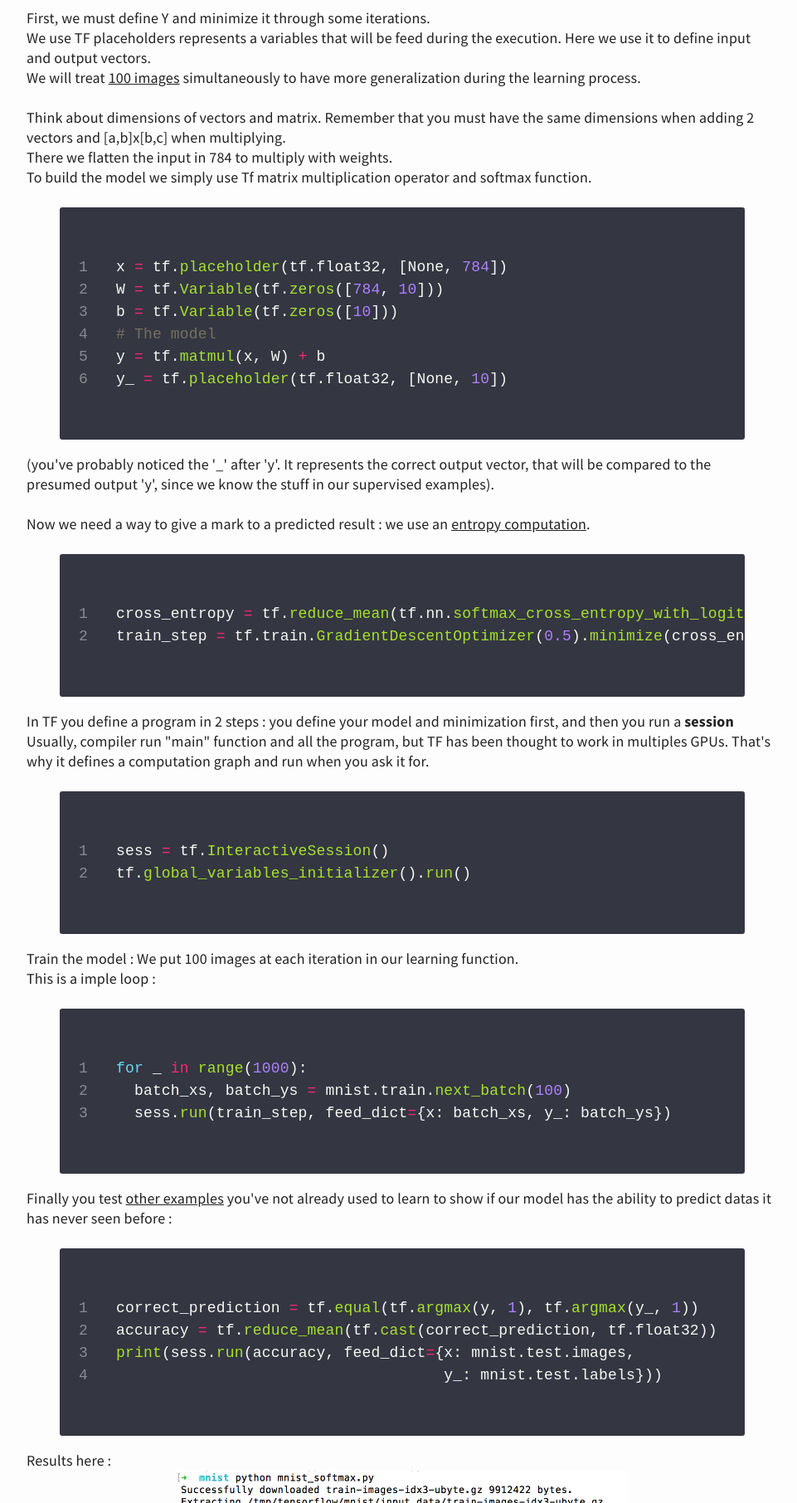
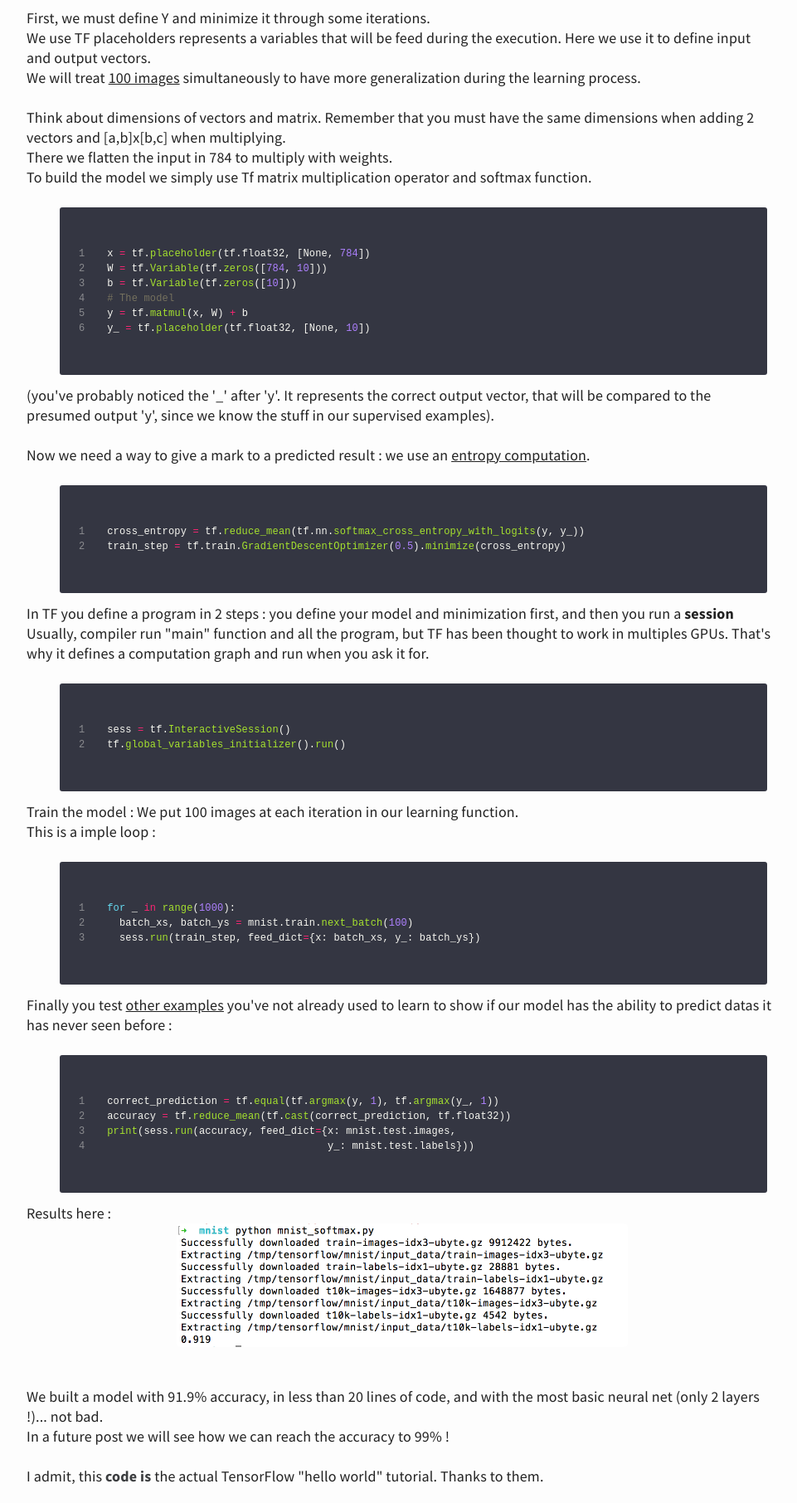
Before and after one commit to exced/exced.github.io.old, a Jekyll site: the page built from _posts/2016-12-10-tf-mnist.md, in a window 1280 px wide, cut to the strip 1893-3705 px from the top of the page. Shown: the whole strip at 83% size, without its empty margins (155-1116 px from the left). Built offline with Jekyll 4.4.1, drawn with Linux system fonts in a browser that asks for light colours; nearby versions of some CDN libraries.

Commit message:
fontsize

```diff
--- a/_sass/syntax.scss
+++ b/_sass/syntax.scss
@@ -8,6 +8,14 @@
   padding: 20px;
   background: #343642;
   color: #C1C2C3;
+  font-size: small;
+  opacity: 1;
+  margin-right: 1.0em; /* space after numbers */
+  -webkit-touch-callout: none;
+  -webkit-user-select: none;
+  -moz-user-select: none;
+  -ms-user-select: none;
+  user-select: none;
 }
 
 .highlight .hll { background-color: #49483e }
```
